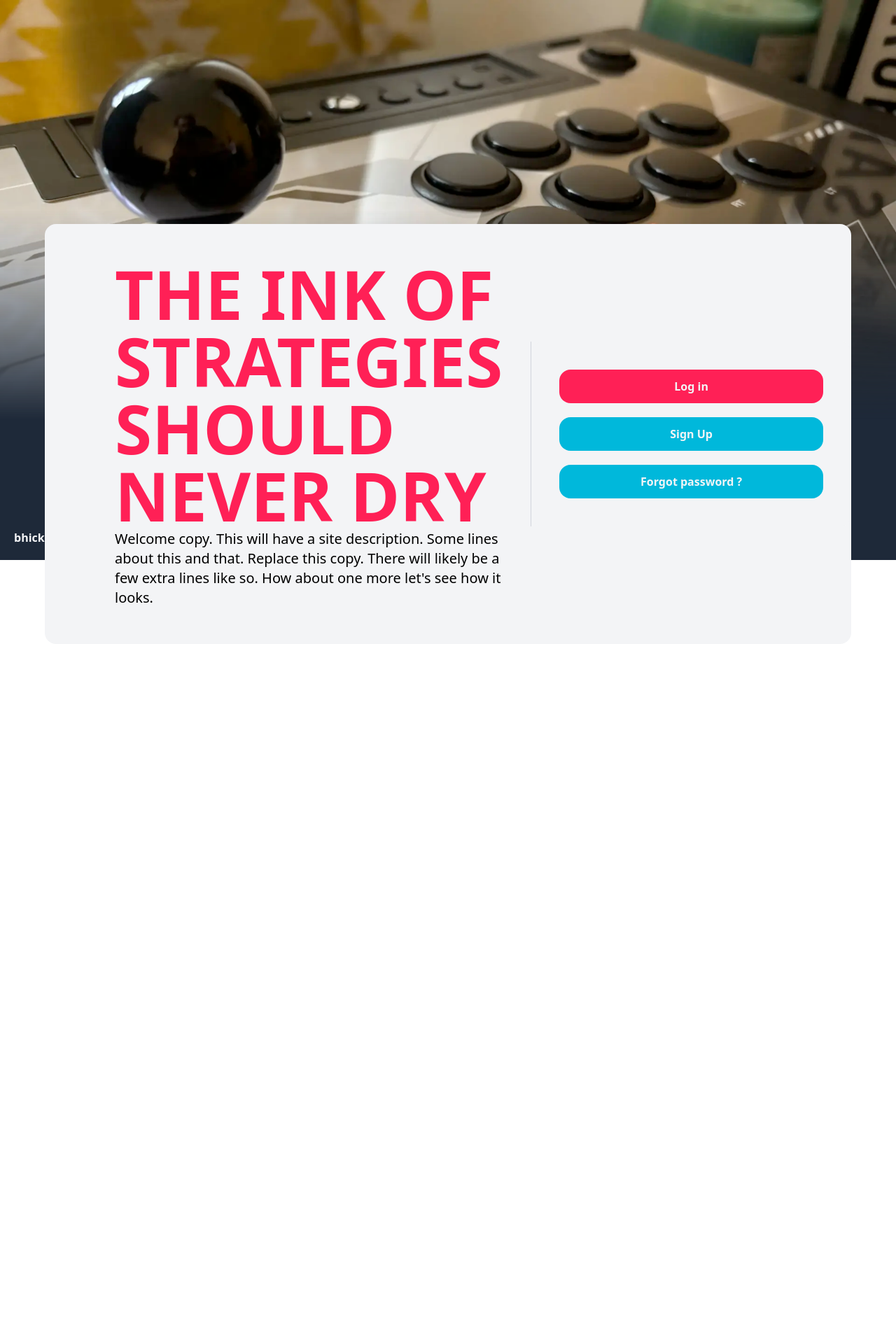
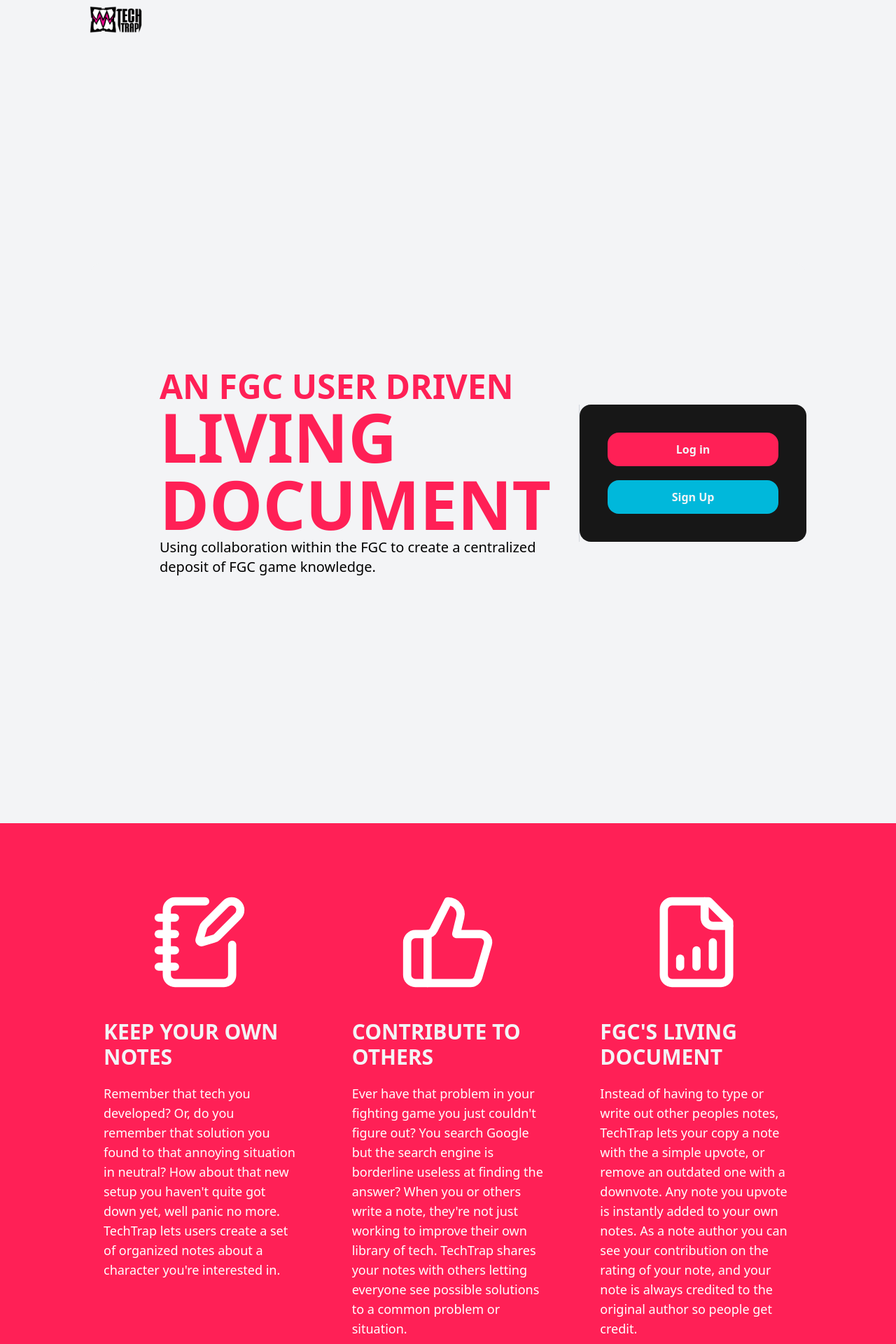
Before and after one commit to NoggyPLZ/fgc-notes, a Next.js app: page / in a window 1280 px wide. Shown: the top 1920 px of the page at 70% size. Before the commit the page ends 920 px from the top, so only its background shows below. Built offline with nearby package versions, Linux system fonts and the light colour scheme; no server answers.

Commit message:
added some more styling to landing page

```diff
--- a/src/app/layout.tsx
+++ b/src/app/layout.tsx
@@ -29,7 +29,7 @@
         className={`${geistSans.variable} ${geistMono.variable} antialiased`}
       >
         <Providers>
-          <div className="min-h-screen flex flex-col bg-gray-800 dark:bg-gray-800">
+          <div className="min-h-screen flex flex-col bg-gray-100 dark:bg-neutral-950">
             {children}
           </div>
         </Providers>
--- a/src/app/page.tsx
+++ b/src/app/page.tsx
@@ -1,23 +1,27 @@
 import Footer from "@/components/footer";
 import ToggleLogin from "@/components/forms/ToggleLogin";
+import Header from "@/components/header";
 import Button from "@/components/ui/Button";
+import ThreeSection from "@/components/ui/landing/ThreeSection";
 import Link from "next/link";
 
 export default function Home() {
   return (
     <>
-      <div className="bg-gray-800 relative h-[600px] flex justify-center">
-        {/* <div className="bg-[url(/images/index-ph-cover.webp)] bg-cover h-[600px] bg-no-repeat relative flex justify-center"> */}
-        <div className="absolute inset-0 bg-[url(/images/index-ph-cover.webp)] mask-b-from-50% bg-cover"></div>
-        <div className="absolute md:top-80 top-50 flex lg:flex-row flex-col gap-5 mt-auto mb-auto w-[90%] mx-auto justify-center items-center bg-gray-100 py-10 rounded-2xl xl:min-h-[600px]">
+      <Header />
+      <div className="bg-gray-100 relative h-[600px] flex justify-center">
+        {/* <div className="absolute inset-0 bg-[url(/images/index-ph-cover.webp)] mask-b-from-50% bg-cover"></div> */}
+        <div className="absolute md:top-80 top-50 flex lg:flex-row flex-col gap-5 mt-auto mb-auto w-[90%] xl:w-[80%] mx-auto justify-center items-center bg-gray-100 py-10 rounded-2xl xl:min-h-[600px]">
           <div className="lg:basis-7/12 lg:text-left text-center lg:pl-20 ">
+            <h2 className="text-2xl lg:text-3xl xl:text-5xl font-black uppercase text-rose-500 px-5">
+              An FGC user driven
+            </h2>
             <h1 className="text-5xl lg:text-5xl xl:text-8xl font-black uppercase text-rose-500 px-5">
-              The ink of strategies should never dry
+              Living Document
             </h1>
             <p className="px-5 text-xl">
-              Welcome copy. This will have a site description. Some lines about
-              this and that. Replace this copy. There will likely be a few extra
-              lines like so. How about one more let's see how it looks.
+              Using collaboration within the FGC to create a centralized deposit
+              of FGC game knowledge.
             </p>
           </div>
           <div className="md:basis-5/12 md:grow w-full lg:border-l-1 lg:border-t-0 border-gray-300 border-t-1">
@@ -25,6 +29,7 @@
           </div>
         </div>
       </div>
+      <ThreeSection />
       <Footer />
     </>
   );
--- a/src/components/footer.tsx
+++ b/src/components/footer.tsx
@@ -1,7 +1,21 @@
+import Image from "next/image";
+
 export default function Footer() {
   return (
-    <footer className="flex mt-auto py-5 text-center px-5 bg-gray-800 place-items-center text-gray-100 font-black">
-      bhicksdev &copy; {new Date().getFullYear().toString()}
+    <footer className="flex mt-auto py-10 text-center px-5 bg-neutral-950 place-items-center text-gray-100 font-light">
+      <div className="flex flex-row w-[90%] mx-auto items-center justify-center gap-10">
+        <div>
+          <Image
+            src="/tech-trap-logos/techtrap-horz-full-logo-lm.webp"
+            alt="TechTrap logo"
+            width={100}
+            height={100}
+          />
+        </div>
+        <div className="">
+          bhicksdev &copy; {new Date().getFullYear().toString()}
+        </div>
+      </div>
     </footer>
   );
 }
--- a/src/components/forms/ToggleLogin.tsx
+++ b/src/components/forms/ToggleLogin.tsx
@@ -16,7 +16,7 @@
   };
 
   return (
-    <div className="bg-gray-100 rounded-2xl md:max-w-[600px] mx-auto p-5 md:p-5">
+    <div className="bg-neutral-900 rounded-2xl md:max-w-[600px] mx-auto p-5 md:p-5 text-gray-100">
       {!toggleForm && (
         <div className="flex flex-col p-2 md:p-5 rounded-2xl mx-auto gap-5">
           <Button onClick={handleClick} value="login" style="primary">
@@ -25,9 +25,9 @@
           <Button onClick={handleClick} value="signup" style="secondary">
             Sign Up
           </Button>
-          <Button onClick={handleClick} value="forgot" style="secondary">
+          {/* <Button onClick={handleClick} value="forgot" style="secondary">
             Forgot password ?
-          </Button>
+          </Button> */}
         </div>
       )}
 
--- a/src/components/forms/login/Login.tsx
+++ b/src/components/forms/login/Login.tsx
@@ -18,7 +18,7 @@
 
   return (
     <div className="flex flex-col mx-auto gap-5">
-      Login
+      <span className="font-semibold text-center text-2xl">Login</span>
       <form action={loginAction} className="flex flex-col gap-5">
         <input
           name="email"
--- a/src/components/forms/signup/Signup.tsx
+++ b/src/components/forms/signup/Signup.tsx
@@ -85,7 +85,7 @@
 
   return (
     <div className="flex flex-col mx-auto gap-5">
-      Sign Up
+      <span className="font-semibold text-center text-2xl">Sign Up</span>
       <form onSubmit={handleSubmit(onSubmit)} className="flex flex-col gap-5">
         <input
           {...register("email")}
--- a/src/components/header.tsx
+++ b/src/components/header.tsx
@@ -1,9 +1,17 @@
+import Image from "next/image";
 import Link from "next/link";
 
-export default function Header(){
-    return (
-        <header className="p-5 border-b-1 border-gray-300">
-            <Link href={'/'} className="font-bold">App Logo Here</Link>
-        </header>
-    )
+export default function Header() {
+  return (
+    <header className="py-2 bg-gray-100 flex">
+      <div className="w-[90%] xl:w-[80%] mx-auto">
+        <Image
+          src="/tech-trap-logos/techtrap-horz-full-logo.webp"
+          alt="TechTrap logo"
+          width={75}
+          height={75}
+        />
+      </div>
+    </header>
+  );
 }
--- /dev/null
+++ b/src/components/ui/landing/LandingCard.tsx
@@ -0,0 +1,11 @@
+export default function LandingCard({
+  children,
+}: {
+  children: React.ReactNode;
+}) {
+  return (
+    <div className="p-5 rounded-md bg-rose-500 text-white basis-1/3">
+      {children}
+    </div>
+  );
+}
--- /dev/null
+++ b/src/components/ui/landing/ThreeSection.tsx
@@ -0,0 +1,54 @@
+import { FileChartColumnIncreasing, NotebookPen, ThumbsUp } from "lucide-react";
+import LandingCard from "./LandingCard";
+
+export default function ThreeSection() {
+  return (
+    <div className="bg-rose-500 md:mt-130 mt-130">
+      <div className="flex flex-col xl:w-[80%] w-[90%] mx-auto py-10">
+        <div className="flex lg:flex-row flex-col justify-between xl:gap-10 gap-5 ">
+          <LandingCard>
+            <NotebookPen size={220} className="mx-auto py-10" />
+            <h1 className="font-black text-2xl xl:text-3xl uppercase text-gray-100 pb-5">
+              Keep Your Own Notes
+            </h1>
+            <p className="text-lg">
+              Remember that tech you developed? Or, do you remember that
+              solution you found to that annoying situation in neutral? How
+              about that new setup you haven't quite got down yet, well panic no
+              more. TechTrap lets users create a set of organized notes about a
+              character you're interested in.
+            </p>
+          </LandingCard>
+          <LandingCard>
+            <ThumbsUp size={220} className="mx-auto py-10" />
+            <h1 className="font-black text-2xl xl:text-3xl uppercase text-gray-100 pb-5">
+              Contribute to Others
+            </h1>
+            <p className="text-lg">
+              Ever have that problem in your fighting game you just couldn't
+              figure out? You search Google but the search engine is borderline
+              useless at finding the answer? When you or others write a note,
+              they're not just working to improve their own library of tech.
+              TechTrap shares your notes with others letting everyone see
+              possible solutions to a common problem or situation.
+            </p>
+          </LandingCard>
+          <LandingCard>
+            <FileChartColumnIncreasing size={220} className="mx-auto py-10" />
+            <h1 className="font-black text-2xl xl:text-3xl uppercase text-gray-100 pb-5">
+              FGC's Living Document
+            </h1>
+            <p className="text-lg">
+              Instead of having to type or write out other peoples notes,
+              TechTrap lets your copy a note with the a simple upvote, or remove
+              an outdated one with a downvote. Any note you upvote is instantly
+              added to your own notes. As a note author you can see your
+              contribution on the rating of your note, and your note is always
+              credited to the original author so people get credit.
+            </p>
+          </LandingCard>
+        </div>
+      </div>
+    </div>
+  );
+}
```
Also changed, not shown: 1 other file (tests, documents, lock files or other folders).
